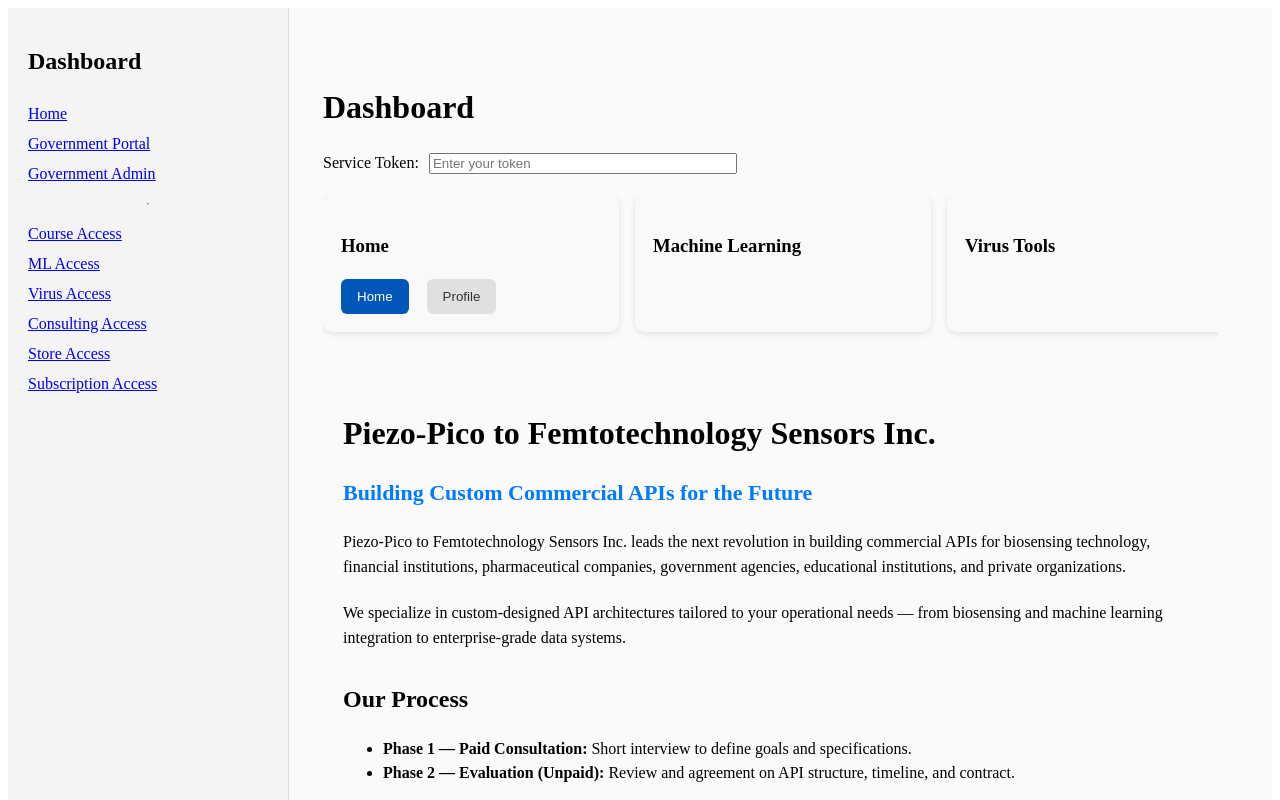
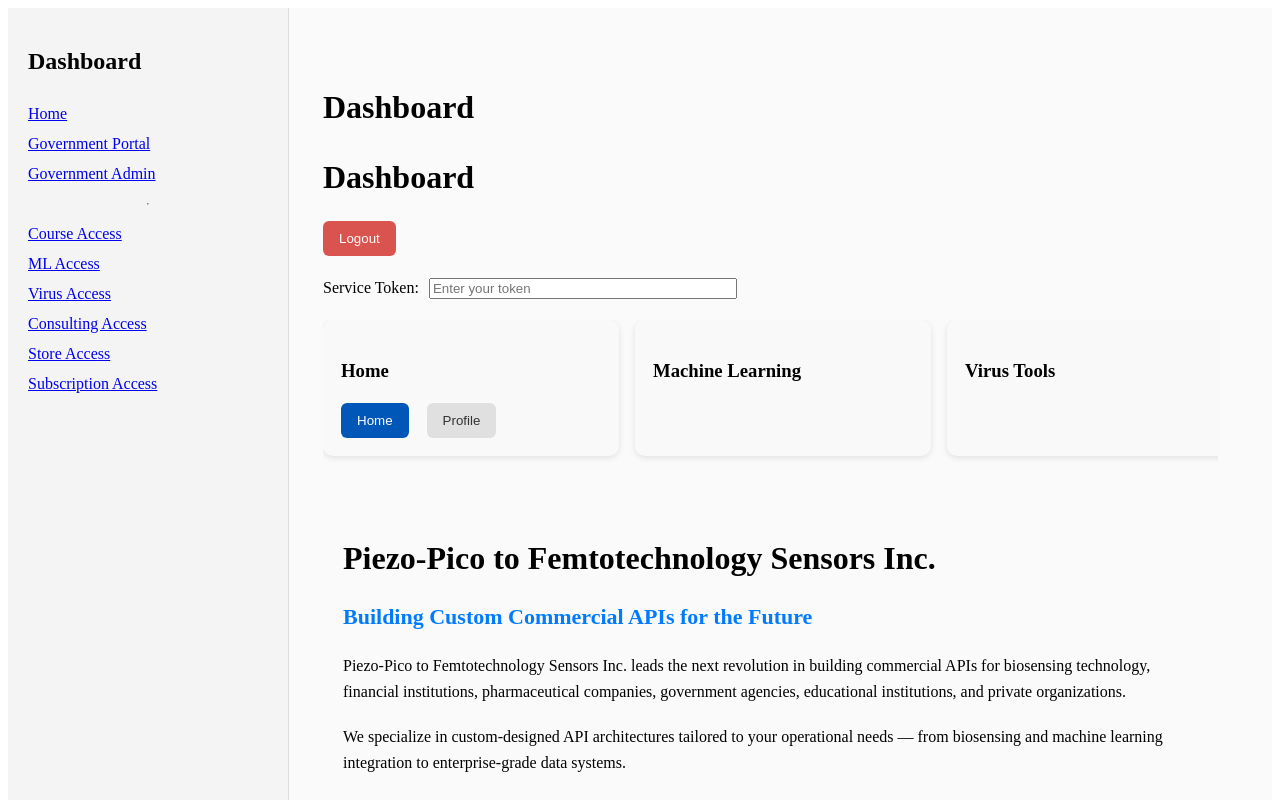
Before and after one commit to selemaniseif12/ai_biosensing_frontend, a Next.js app: page /dashboard in a window 1280 px wide. Shown: the top 800 px of the page. Built offline with nearby package versions, Linux system fonts and the light colour scheme.

Commit message:
Add logout route and logout button to dashboard

```diff
--- a/app/dashboard/page.tsx
+++ b/app/dashboard/page.tsx
@@ -142,6 +142,28 @@ export default function DashboardPage() {
   return (
     <div style={pageStyle}>
       <h1 style={{ marginBottom: "20px" }}>Dashboard</h1>
+      <h1 style={{ marginBottom: "20px" }}>Dashboard</h1>
+
+{/* LOGOUT BUTTON */}
+<div style={{ marginBottom: "20px" }}>
+  <button
+    onClick={() => {
+      localStorage.removeItem("token");
+      window.location.href = "/auth/login";
+    }}
+    style={{
+      padding: "10px 16px",
+      backgroundColor: "#d9534f",
+      color: "white",
+      border: "none",
+      borderRadius: "6px",
+      cursor: "pointer"
+    }}
+  >
+    Logout
+  </button>
+</div>
+
 
       {/* TOKEN INPUT */}
       <div style={{ marginBottom: "20px" }}>
```
Also changed, not shown: app/api/auth/login/route.ts (+6 -14 lines).
